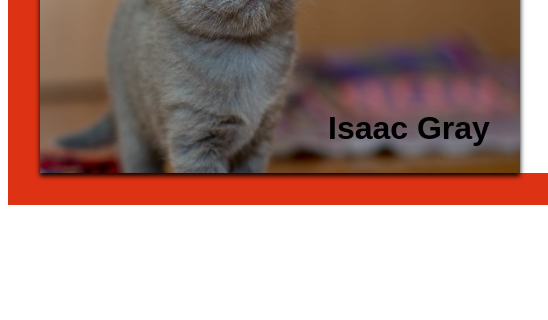
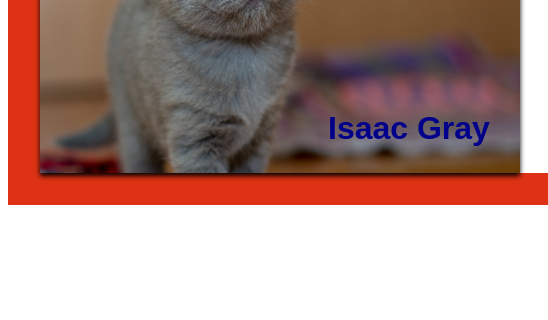
Before and after one commit to Crn0/Homepage, a website: page index.html in a window 1280 px wide. Shown: the part 234-554 px from the top of the page, 0-548 px from the left. Drawn offline with nearby package versions, Linux system fonts and the light colour scheme; a web font is replaced by a local one.

Commit message:
Put correct syntax

```diff
--- a/style.css
+++ b/style.css
@@ -1,6 +1,6 @@
 :root {
     --header-background-color: #dd3314;
-    --name-color: 00008b;
+    --name-color: #00008b;
     --about-me-background-color:white;
     --background-color:tomato;
 }
```
